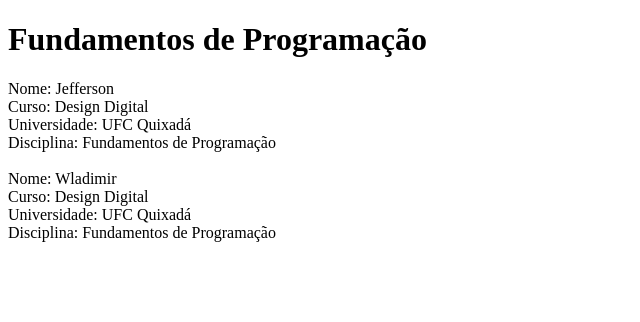
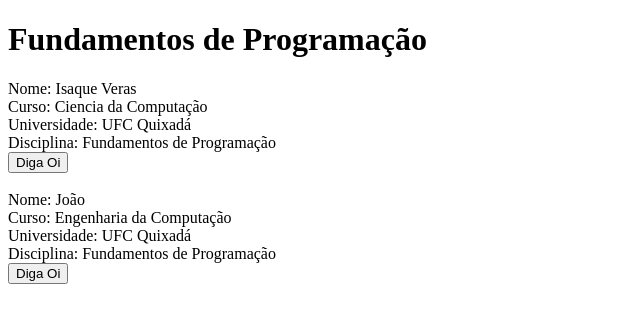
Before and after one commit to isaqueveras/desenvol, a React (Create React App) app: page / in a window 1280 px wide. Shown: the top 322 px of the page, without its empty margins (0-640 px from the left). Built offline with nearby package versions, Linux system fonts and the light colour scheme.

Commit message:
usando função callback em componentes

```diff
--- a/src/App.js
+++ b/src/App.js
@@ -7,6 +7,8 @@
 import Estudante from "./components/universidade/Estudante";
 
 export default function App() {
+  const dizendoOi = (nome) => alert(`Oi, sou ${nome}!`);
+
   return (
     // <IMC altura="160" peso="68" />;
     // <Grupo titulo="Vingadores">
@@ -14,15 +16,17 @@
     // </Grupo>
     <Disciplina titulo="Fundamentos de Programação">
       <Estudante
-        nome="Jefferson"
-        curso="Design Digital"
+        nome="Isaque Veras"
+        curso="Ciencia da Computação"
         universidade="UFC Quixadá"
+        digaOi={dizendoOi}
       />
       <br />
       <Estudante
-        nome="Wladimir"
-        curso="Design Digital"
+        nome="João"
+        curso="Engenharia da Computação"
         universidade="UFC Quixadá"
+        digaOi={dizendoOi}
       />
     </Disciplina>
   );
--- a/src/components/universidade/Estudante.jsx
+++ b/src/components/universidade/Estudante.jsx
@@ -1,4 +1,4 @@
-const Estudante = ({ nome, curso, universidade, disciplina }) => {
+const Estudante = ({ nome, curso, universidade, disciplina, digaOi }) => {
   return (
     <div>
       Nome: {nome}
@@ -8,6 +8,10 @@
       Universidade: {universidade}
       <br />
       Disciplina: {disciplina}
+      <br />
+      <button type="button" onClick={() => digaOi(nome)}>
+        Diga Oi
+      </button>
     </div>
   );
 };
```
